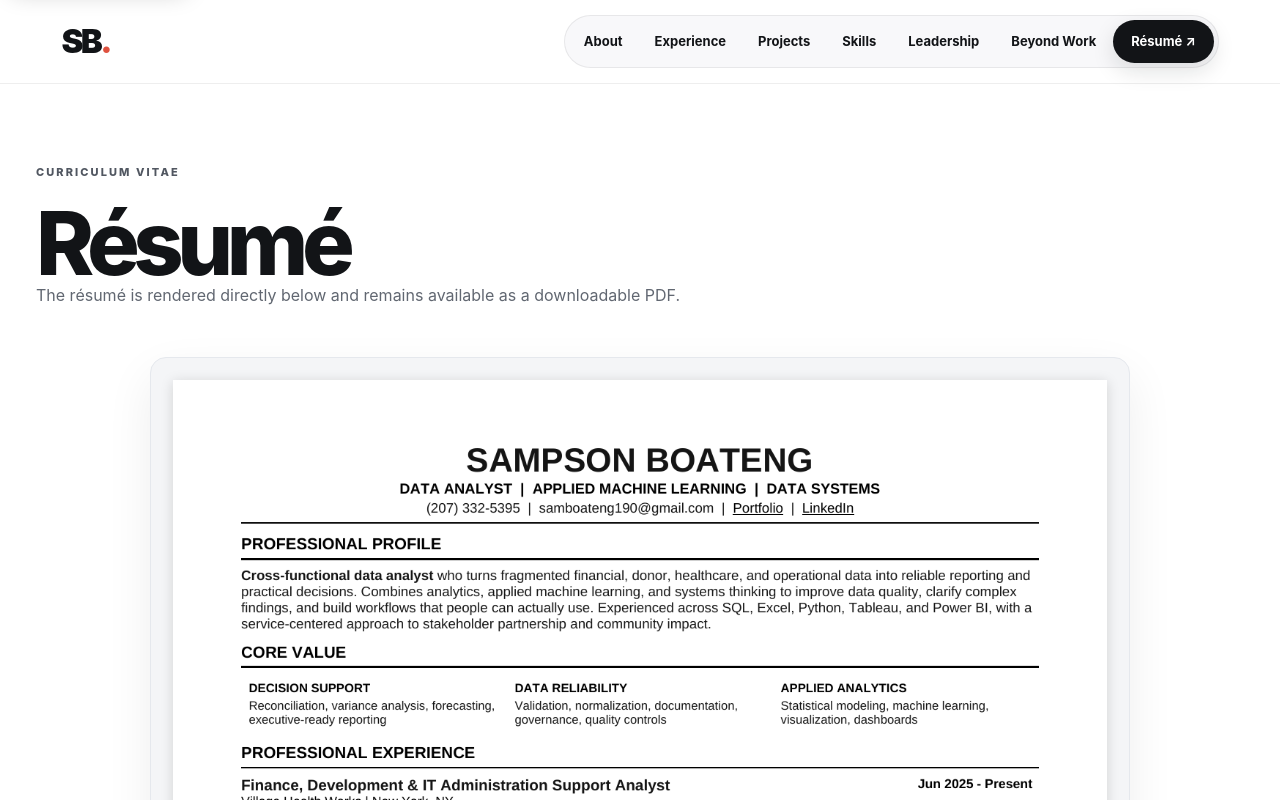
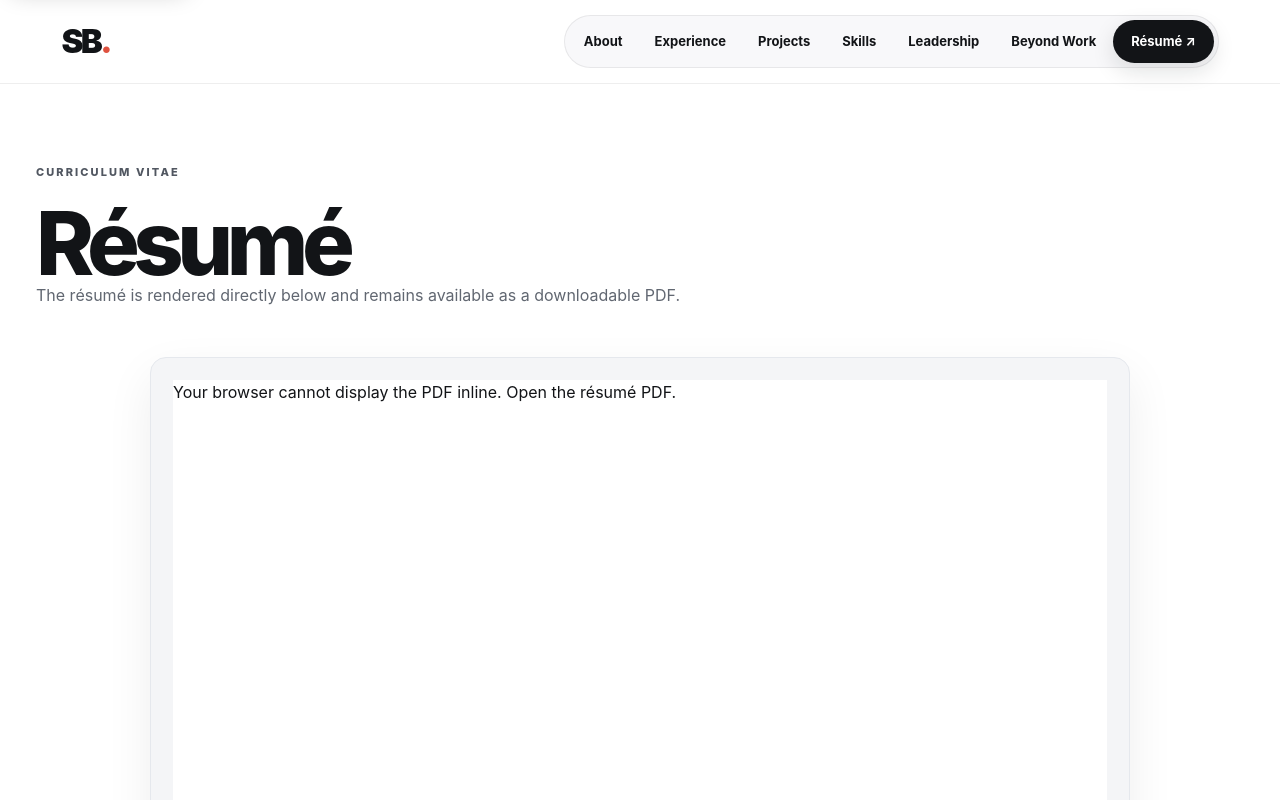
Before and after one commit to Boatengs/my-portfolio, a Next.js app: page /resume in a window 1280 px wide. Shown: the top 800 px of the page. Built offline with nearby package versions, Linux system fonts and the light colour scheme.

Commit message:
Restore latest portfolio resume

```diff
--- a/app/palette-alignment.css
+++ b/app/palette-alignment.css
@@ -260,6 +260,17 @@
   color: var(--accent) !important;
 }
 
+/* The live resume is the PDF itself. Do not render a stale screenshot preview. */
+.resume-pdf-frame {
+  display: block;
+  width: 100%;
+  aspect-ratio: 8.5 / 11;
+  height: auto;
+  min-height: 720px;
+  border: 0;
+  background: #fff;
+}
+
 @media (max-width: 980px) and (min-width: 761px) {
   #main-content > main:not([class]) .availability-grid {
     grid-template-columns: minmax(0, 1.2fr) minmax(270px, 0.8fr);
@@ -282,4 +293,8 @@
     font-size: clamp(42px, 12vw, 50px);
     line-height: 0.96;
   }
+
+  .resume-pdf-frame {
+    min-height: 620px;
+  }
 }
--- a/app/resume/page.tsx
+++ b/app/resume/page.tsx
@@ -1,5 +1,7 @@
 import Link from "next/link";
 import { SiteNav } from "../site-nav";
+
+const resumeUrl = "/sampson-boateng-resume.pdf?v=20260826-1";
 
 export default function Resume() {
   return (
@@ -15,23 +17,23 @@ export default function Resume() {
       </section>
       <section className="pdf-shell shell">
         <div className="resume-document">
-        <img
-          src="/sampson-boateng-resume-page.png?v=20260818-2"
-          width="1275"
-          height="1650"
-          decoding="async"
-          alt="Sampson Boateng résumé, showing professional summary, skills, experience, projects, and education"
-        />
+          <object
+            className="resume-pdf-frame"
+            data={`${resumeUrl}#view=FitH`}
+            type="application/pdf"
+            aria-label="Sampson Boateng résumé"
+          >
+            <p>
+              Your browser cannot display the PDF inline.{" "}
+              <a href={resumeUrl}>Open the résumé PDF</a>.
+            </p>
+          </object>
         </div>
         <div className="pdf-actions">
-          <a
-            href="/sampson-boateng-resume.pdf?v=20260818-2"
-            target="_blank"
-            rel="noreferrer"
-          >
+          <a href={resumeUrl} target="_blank" rel="noreferrer">
             Open the original PDF ↗
           </a>
-          <a href="/sampson-boateng-resume.pdf?v=20260818-2" download>
+          <a href={resumeUrl} download="Sampson-Boateng-Resume.pdf">
             Download a copy ↓
           </a>
         </div>
--- a/scripts/validate-palette-portrait.mjs
+++ b/scripts/validate-palette-portrait.mjs
@@ -5,10 +5,12 @@ for (const file of [
   "app/palette-alignment.css",
   "app/layout.tsx",
   "out/index.html",
+  "out/resume/index.html",
   "out/sam-profile.png",
   "out/sam-profile.webp",
+  "out/sampson-boateng-resume.pdf",
 ]) {
-  if (!fs.existsSync(file)) throw new Error(`Palette/portrait validation is missing: ${file}`);
+  if (!fs.existsSync(file)) throw new Error(`Palette/portrait/resume validation is missing: ${file}`);
 }
 
 const palette = fs.readFileSync("app/palette-alignment.css", "utf8");
@@ -27,9 +29,10 @@ for (const marker of [
   "word-break: keep-all",
   ".project-grid--featured .project-cover-proof strong",
   ".project-grid--featured .project-editorial-proof strong",
+  ".resume-pdf-frame",
 ]) {
   if (!palette.includes(marker)) {
-    throw new Error(`Shared palette/portrait layer is missing: ${marker}`);
+    throw new Error(`Shared palette/portrait/resume layer is missing: ${marker}`);
   }
 }
 
@@ -57,6 +60,30 @@ for (const marker of [
   }
 }
 
+const resume = fs.readFileSync("out/resume/index.html", "utf8");
+for (const marker of [
+  'class="resume-pdf-frame"',
+  "/my-portfolio/sampson-boateng-resume.pdf?v=20260826-1#view=FitH",
+  "/my-portfolio/sampson-boateng-resume.pdf?v=20260826-1",
+  'download="Sampson-Boateng-Resume.pdf"',
+]) {
+  if (!resume.includes(marker)) {
+    throw new Error(`Latest resume export is missing: ${marker}`);
+  }
+}
+for (const forbidden of [
+  "sampson-boateng-resume-page.png",
+  "v=20260818-2",
+]) {
+  if (resume.includes(forbidden)) {
+    throw new Error(`Stale resume preview/version detected: ${forbidden}`);
+  }
+}
+const resumeBytes = fs.statSync("out/sampson-boateng-resume.pdf").size;
+if (resumeBytes !== 320876) {
+  throw new Error(`Expected the August 26 resume PDF (320876 bytes); found ${resumeBytes} bytes.`);
+}
+
 const cssFiles = [];
 function walk(dir) {
   for (const entry of fs.readdirSync(dir, { withFileTypes: true })) {
@@ -73,5 +100,8 @@ if (!css.includes("/my-portfolio/sam-profile.png")) {
 if (!css.includes("word-break:keep-all") && !css.includes("word-break: keep-all")) {
   throw new Error("Compiled homepage CSS is missing the protected opportunity-headline word wrapping rule.");
 }
+if (!css.includes("resume-pdf-frame")) {
+  throw new Error("Compiled portfolio CSS is missing the live resume PDF frame styling.");
+}
 
-console.log("Validated shared homepage/project/toolkit palette alignment, featured homepage metric accent, balanced opportunity headline, and resilient homepage portrait assets.");
+console.log("Validated shared palette alignment, homepage brand polish, resilient portrait assets, and the exact August 26 live resume PDF.");
```
Also changed, not shown: 1 other file (tests, documents, lock files or other folders).
